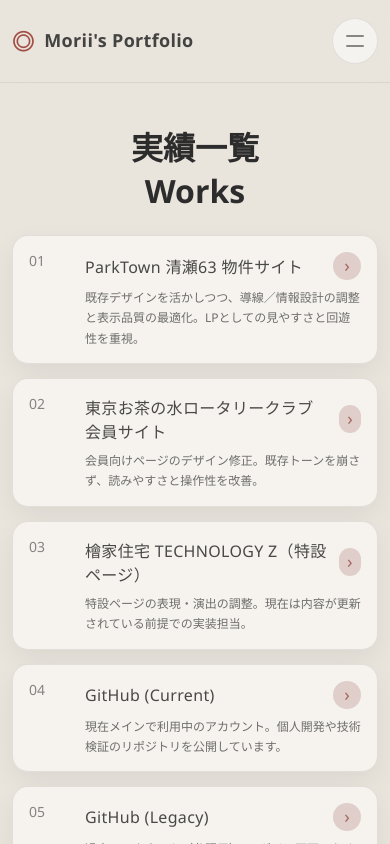
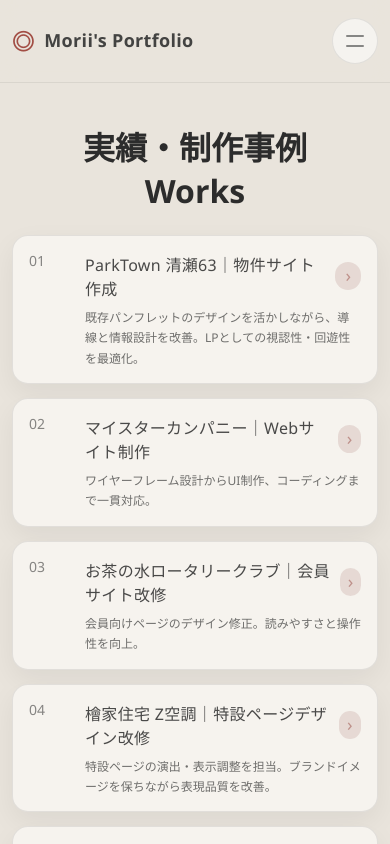
Before and after one commit to Ro969Be/portfolio, a Vue app: page /works in a window 390 px wide. Built offline with nearby package versions, Linux system fonts and the light colour scheme.

Commit message:
fix: sentence

```diff
--- a/src/data/works.ts
+++ b/src/data/works.ts
@@ -12,41 +12,49 @@ export type WorkItem = {
 export const works: WorkItem[] = [
   {
     id: "parktown-kiyose63",
-    title: "ParkTown 清瀬63 物件サイト",
+    title: "ParkTown 清瀬63｜物件サイト作成",
     client: "Kenroku Web",
-    summary: "既存デザインを活かしつつ、導線／情報設計の調整と表示品質の最適化。LPとしての見やすさと回遊性を重視。",
+    summary: "既存パンフレットのデザインを活かしながら、導線と情報設計を改善。LPとしての視認性・回遊性を最適化。",
     url: "https://www.kenroku-web.com/parktown/kiyose63/",
     tags: ["LP", "フロント実装", "導線改善"],
   },
   {
+    id: "parktown-kiyose63",
+    title: "マイスターカンパニー｜Webサイト制作",
+    client: "Kenroku Web",
+    summary: "ワイヤーフレーム設計からUI制作、コーディングまで一貫対応。",
+    url: "https://www.meister-c.com/",
+    tags: ["Webサイト制作", "フロント実装"],
+  },
+  {
     id: "tokyo-orc-member",
-    title: "東京お茶の水ロータリークラブ 会員サイト",
+    title: "お茶の水ロータリークラブ｜会員サイト改修",
     client: "Tokyo ORC",
-    summary: "会員向けページのデザイン修正。既存トーンを崩さず、読みやすさと操作性を改善。",
+    summary: "会員向けページのデザイン修正。読みやすさと操作性を向上。",
     url: "https://tokyo-orc.jp/",
     tags: ["会員サイト", "デザイン修正", "UI/UX"],
     notes: ["会員領域は非公開のため、公開URLはクラブサイトを記載。"],
   },
   {
     id: "hinokiya-z",
-    title: "檜家住宅 TECHNOLOGY Z（特設ページ）",
+    title: "檜家住宅 Z空調｜特設ページデザイン改修",
     client: "Hinokiya",
-    summary: "特設ページの表現・演出の調整。現在は内容が更新されている前提での実装担当。",
+    summary: "特設ページの演出・表示調整を担当。ブランドイメージを保ちながら表現品質を改善。",
     url: "https://www.hinokiya.jp/tecnology/z/",
     tags: ["特設", "演出", "フロント調整"],
     notes: ["過去の公開時の演出・フロントエンド実装を担当。"],
   },
   {
     id: "github-current",
-    title: "GitHub (Current)",
-    summary: "現在メインで利用中のアカウント。個人開発や技術検証のリポジトリを公開しています。",
+    title: "個人開発｜Webアプリ開発（Current）",
+    summary: "現在運用中の個人開発・技術検証プロジェクトを公開。Webアプリ開発の実装例を掲載。",
     url: "https://github.com/Ro969Be",
     tags: ["GitHub", "OSS", "Develop"],
   },
   {
     id: "github-legacy",
-    title: "GitHub (Legacy)",
-    summary: "過去のアカウント（参照用）。ログイン不可のため更新停止中ですが、過去のコード資産として公開。",
+    title: "個人開発・勉強｜過去プロジェクトアーカイブ",
+    summary: "過去アカウントの開発資産をアーカイブとして公開。学習・検証プロセスを含めた記録。",
     url: "https://github.com/Mori-Chan",
     tags: ["Archive"],
     isLegacy: true,
@@ -54,8 +62,8 @@ export const works: WorkItem[] = [
   },
   {
     id: "qiita",
-    title: "Qiita",
-    summary: "Discord Botの音声関係の記事をアップ。",
+    title: "技術記事｜Qiita投稿一覧",
+    summary: "Discord Botや音声関連技術の知見を記事として公開。技術検証内容を継続的に発信。",
     url: "https://qiita.com/Mori-chan",
     tags: ["Qiita"],
   },
--- a/src/views/HomeView.vue
+++ b/src/views/HomeView.vue
@@ -2,7 +2,7 @@
   <!-- Intro Overlay (reload motion) -->
   <div v-if="showIntroCover" ref="introEl" class="intro" aria-hidden="true">
     <div class="intro__inner">
-      <div class="intro__line">今日は何をお手伝いしましょうか？</div>
+      <div class="intro__line">あなたの目的に合わせてご案内します。</div>
     </div>
   </div>
 
@@ -18,7 +18,7 @@
     </header>
 
     <main class="cover-main">
-      <h1 class="cover-title reveal" data-delay="1">何をお求めですか？</h1>
+      <h1 class="cover-title reveal" data-delay="1">ご希望の内容をお選びください。</h1>
 
       <section class="cover-cards" aria-label="cover cards">
         <RouterLink class="fb-card reveal" data-delay="1" to="/works">
@@ -122,8 +122,8 @@
         <div class="hero-card__inner">
           <div class="hero-left">
             <h1 class="hero-title">
-              Web制作・改修から<br />
-              アプリケーション開発まで
+              WEB制作から<br />
+              アプリ開発まで対応
             </h1>
 
             <div class="hero-illus" aria-hidden="true">
@@ -135,17 +135,18 @@
 
           <div class="hero-center">
             <p class="hero-lead">
-              LP / コーポレートサイト / 会員サイトなどをデザインからコーディングまでできます。<br />
-              修正・改善もお任せください。
+              LP・コーポレートサイト・会員サイトなど、デザインから実装まで一貫して対応しています。<br />
+              既存サイトの修正・改善のみのご相談も可能です。
             </p>
 
             <p class="hero-body">
-              実績例：物件サイト、クラブサイト、LPのデザイン修正、住宅系特設ページなど。<br />
-              企業内連絡ツール(チャットアプリ)、ホームページ管理アプリ、Discordの音声BOTなど。<br /><br />
-              開発環境：Node.js, npm, pnpm, MongoDB, Codex, GitHub, AngularJS, Vue.js, TypeScript, Adobe Illustrator,
-              Adobe Photoshop<br />e.t.c.<br /><br />
-              まずはご相談ください。<br /><br />
-              趣味：ワイン(チリのカベルネ・ソーヴィニョン、南アのシュナンブラン)、Apex Legends(最高マスター)、ボルダリング(簡単な2級程度)
+              実績例：物件サイト、クラブサイト、LPデザイン改修、住宅系特設ページなど。<br />
+              社内向けチャットアプリ、Web管理アプリ、Discord音声BOTの開発経験があります。<br /><br />
+              開発環境：Node.js / Vue.js / TypeScript / MongoDB / pnpm / GitHub ほか<br />
+              Adobe Illustrator・Photoshop を使用したデザイン制作にも対応しています。<br /><br />
+              まずはお気軽にご相談ください。<br /><br />
+              趣味：ワイン（チリのカベルネ・ソーヴィニョン、南アのシュナンブラン）、<br />
+              Apex Legends（最高マスター）、ボルダリング（2級程度）
             </p>
           </div>
 
--- a/src/views/WorksView.vue
+++ b/src/views/WorksView.vue
@@ -4,7 +4,7 @@
 
     <main class="site-main" role="main">
       <h1 class="works-title">
-        実績一覧
+        実績・制作事例
         <span>Works</span>
       </h1>
 
@@ -18,16 +18,25 @@
           target="_blank"
           rel="noopener"
           :id="w.id"
+          :aria-label="`${w.title} を開く`"
         >
-          <div class="fb-card__num">{{ String(idx + 1).padStart(2, "0") }}</div>
+          <div class="fb-card__num">
+            {{ String(idx + 1).padStart(2, "0") }}
+          </div>
 
           <div
             class="fb-card__illust"
             aria-hidden="true"
             :class="{ 'is-img': !!thumbs[w.id] }"
-            :style="thumbs[w.id] ? { backgroundImage: `url('${thumbs[w.id]}')` } : undefined"
+            :style="
+              thumbs[w.id]
+                ? { backgroundImage: `url('${thumbs[w.id]}')` }
+                : undefined
+            "
           >
-            <div class="fb-card__illust-inner">{{ w.url.includes("github.com") ? "LINK" : "WORK" }}</div>
+            <div class="fb-card__illust-inner">
+              {{ w.url.includes("github.com") ? "LINK" : "WORK" }}
+            </div>
           </div>
 
           <div class="fb-card__head">
@@ -49,10 +58,8 @@ import AppHeader from "../components/AppHeader.vue";
 import { ogpImage } from "../utils/og";
 
 function ensurePageVisible() {
-  document.body.classList.add("page-open");
-  document.body.classList.add("is-ready");
-  document.body.classList.remove("is-loading");
-  document.body.classList.remove("nav-open");
+  document.body.classList.add("page-open", "is-ready");
+  document.body.classList.remove("is-loading", "nav-open");
 }
 
 function enableWorksScroll() {
@@ -87,7 +94,7 @@ function disableWorksScroll() {
   }
 }
 
-/* ===== works: scroll restore + header/parallax ===== */
+/* ===== scroll restore + header/parallax ===== */
 function bindPageScrollUX() {
   const page = document.querySelector(".page") as HTMLElement | null;
   if (!page) return () => {};
@@ -97,19 +104,24 @@ function bindPageScrollUX() {
   if (saved) page.scrollTop = Number(saved);
 
   let raf = 0;
+
   const onScroll = () => {
     if (raf) return;
-    raf = window.requestAnimationFrame(() => {
+
+    raf = requestAnimationFrame(() => {
       raf = 0;
+
       const y = page.scrollTop || 0;
-
       sessionStorage.setItem(KEY, String(y));
 
       if (y > 8) document.body.classList.add("is-scrolled");
       else document.body.classList.remove("is-scrolled");
 
       const p = Math.min(y * 0.08, 24);
-      document.documentElement.style.setProperty("--hero-parallax", `${p}px`);
+      document.documentElement.style.setProperty(
+        "--hero-parallax",
+        `${p}px`
+      );
     });
   };
 
@@ -124,7 +136,6 @@ function bindPageScrollUX() {
 }
 
 const thumbs = reactive<Record<string, string | null>>({});
-
 let unbindUX: null | (() => void) = null;
 
 onMounted(() => {
@@ -133,7 +144,6 @@ onMounted(() => {
 
   unbindUX = bindPageScrollUX();
 
-  // ✅ OGP画像URLをそのままセット（/api/og が画像を返す）
   for (const w of works) {
     thumbs[w.id] = ogpImage(w.url);
   }
@@ -146,6 +156,9 @@ onBeforeUnmount(() => {
 </script>
 
 <style scoped>
+/* ===============================
+   TITLE
+=============================== */
 .works-title {
   text-align: center;
 }
@@ -155,6 +168,9 @@ onBeforeUnmount(() => {
   white-space: pre;
 }
 
+/* ===============================
+   GRID
+=============================== */
 .works-cards {
   width: min(1240px, calc(100% - 88px));
   margin: 18px auto 0;
@@ -163,15 +179,55 @@ onBeforeUnmount(() => {
   grid-template-columns: 1fr;
 }
 
+/* ===============================
+   THUMB IMAGE
+=============================== */
 .fb-card__illust.is-img {
   background-repeat: no-repeat;
   background-position: center;
   background-size: cover;
 }
+
 .fb-card__illust.is-img .fb-card__illust-inner {
   opacity: 0;
 }
 
+/* ===============================
+   CARD UX IMPROVEMENT ⭐
+=============================== */
+.fb-card {
+  transition: transform 0.25s ease, box-shadow 0.25s ease;
+  cursor: pointer;
+}
+
+.fb-card:hover {
+  transform: translateY(-4px);
+  box-shadow: 0 12px 28px rgba(0, 0, 0, 0.08);
+}
+
+.fb-card:hover .fb-card__label {
+  color: #2c2c2c;
+}
+
+.fb-card__arrow {
+  transition: transform 0.2s ease, opacity 0.2s ease;
+  opacity: 0.7;
+}
+
+.fb-card:hover .fb-card__arrow {
+  transform: translateX(4px);
+  opacity: 1;
+}
+
+/* keyboard accessibility */
+.fb-card:focus-visible {
+  outline: 2px solid rgba(162, 77, 68, 0.35);
+  outline-offset: 4px;
+}
+
+/* ===============================
+   DESKTOP
+=============================== */
 @media (min-width: 980px) {
   .works-cards {
     grid-template-columns: repeat(3, 1fr);
@@ -206,11 +262,13 @@ onBeforeUnmount(() => {
   }
 }
 
+/* ===============================
+   TABLET / MOBILE
+=============================== */
 @media (max-width: 768px) {
   .works-cards {
     width: min(760px, calc(100% - 48px));
     gap: 16px;
-    grid-template-columns: 1fr;
   }
 }
 
@@ -218,7 +276,6 @@ onBeforeUnmount(() => {
   .works-cards {
     width: calc(100% - 24px);
     gap: 14px;
-    grid-template-columns: 1fr;
   }
 }
 </style>
```
